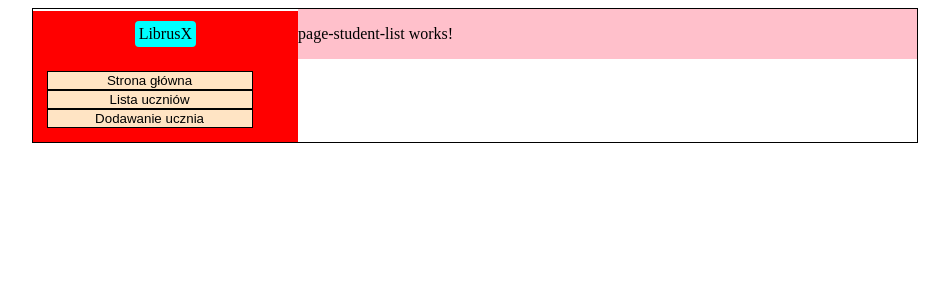
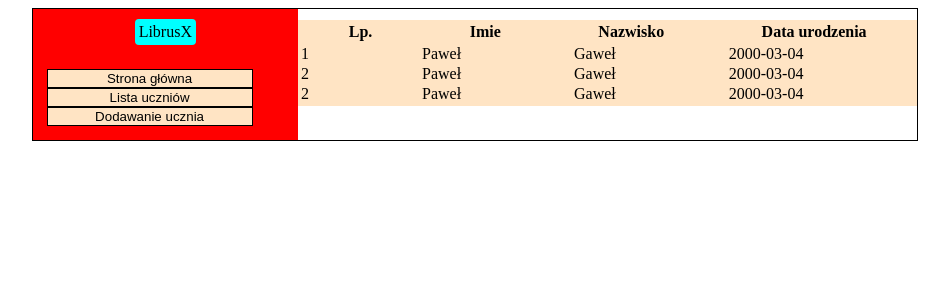
Before and after one commit to SaintAmeN/angular-students, an Angular app: page /student-list in a window 1280 px wide. Shown: the top 300 px of the page, without its empty margins (166-1115 px from the left). Built offline with nearby package versions, Linux system fonts and the light colour scheme.

Commit message:
Typescript

```diff
--- a/src/app/page-student-list/page-student-list.component.css
+++ b/src/app/page-student-list/page-student-list.component.css
@@ -0,0 +1,24 @@
+.panel-student-list {
+  display: flex;
+  flex: 1 1 0;
+  background-color: bisque;
+  width: 100%;
+}
+
+table {
+  width: 100%;
+}
+
+tr {
+  display: flex;
+  flex-direction: row;
+  flex-grow: 1;
+}
+
+th {
+  flex-grow: 1;
+}
+
+td {
+  flex-grow: 1;
+}
--- a/src/app/page-student-list/page-student-list.component.html
+++ b/src/app/page-student-list/page-student-list.component.html
@@ -1 +1,36 @@
-<p>page-student-list works!</p>
+<div class="panel-student-list">
+  <table>
+    <!--  HEAD  -->
+    <thead>
+      <tr> <!--table row - wiersz tabeli-->
+        <th>Lp.</th>
+        <th>Imie</th>
+        <th>Nazwisko</th>
+        <th>Data urodzenia</th>
+      </tr>
+    </thead>
+    <!--  BODY  -->
+    <!--  BODY  -->
+    <!--  BODY  -->
+    <tbody>
+      <tr>
+        <td>1</td>
+        <td>Paweł</td>
+        <td>Gaweł</td>
+        <td>2000-03-04</td>
+      </tr>
+      <tr>
+        <td>2</td>
+        <td>Paweł</td>
+        <td>Gaweł</td>
+        <td>2000-03-04</td>
+      </tr>
+      <tr>
+        <td>2</td>
+        <td>Paweł</td>
+        <td>Gaweł</td>
+        <td>2000-03-04</td>
+      </tr>
+    </tbody>
+  </table>
+</div>
--- a/src/app/page-student-list/page-student-list.component.ts
+++ b/src/app/page-student-list/page-student-list.component.ts
@@ -1,4 +1,11 @@
-import { Component } from '@angular/core';
+import {Component} from '@angular/core';
+
+export type StudentModel = {
+  lp: number,
+  imie: string,
+  nazwisko: string,
+  dataUrodzenia: string
+}
 
 @Component({
   selector: 'app-page-student-list',
@@ -6,5 +13,17 @@ import { Component } from '@angular/core';
   styleUrls: ['./page-student-list.component.css']
 })
 export class PageStudentListComponent {
+  studentList: StudentModel[] = [];
 
+  constructor() {
+    this.studentList = [
+      {
+        lp: 1,
+        imie: 'Pawel',
+        nazwisko: 'Gawel',
+        dataUrodzenia: '2022-01-05'
+      },
+
+    ]
+  }
 }
--- a/src/app/panel-prawy-glowny/panel-prawy-glowny.component.css
+++ b/src/app/panel-prawy-glowny/panel-prawy-glowny.component.css
@@ -14,3 +14,7 @@
   justify-content: start;
   align-items: start;
 }
+
+.prawy-content {
+  width: 100%;
+}
```
